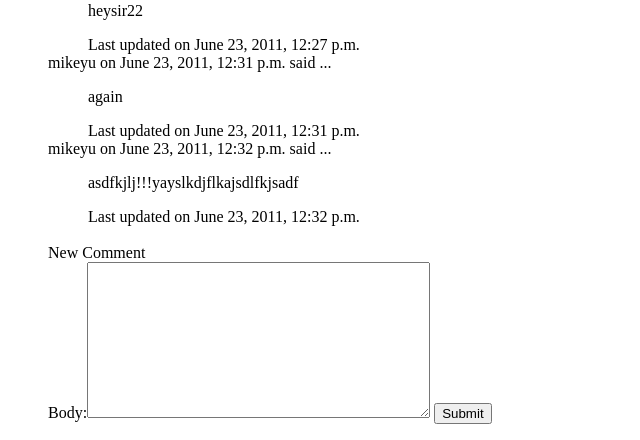
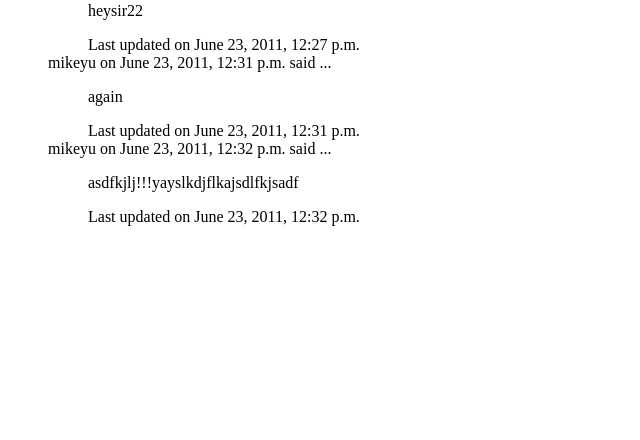
Before and after one commit to ukeitaro/Ghana-2011-lab-solutions, a Django app: template myblog/templates/blog/detail.html in a window 1280 px wide. Shown: the part 1182-1622 px from the top of the page, without its empty margins (0-640 px from the left). After the commit the page ends 1408 px from the top, so only its background shows below. Run offline with Django 3.2, Linux system fonts and the light colour scheme; the template is opened without the code that fills it: values that come from a table or form of the project are taken from there, others are empty; data comes from the database, SQL or seed files in the repository; both versions use the stored data as it was after the commit; parts of the project's set-up code (start-up, migrations or seed data) failed here and were passed over.

Commit message:
took out anonymous commenting

```diff
--- a/myblog/templates/blog/detail.html
+++ b/myblog/templates/blog/detail.html
@@ -17,10 +17,12 @@
 	 </ul>
   {% endfor %}
   <br />
-  <div>New Comment {% if request.user.is_authenticated %}from {{ request.user.username }}{% endif %}</div>
+{% if request.user.is_authenticated %}
+  <div>New Comment from {{ request.user.username }}</div>
       <form method='post' action="">
         {{ form }}
         <input type='submit' name='Submit'>
       </form>
+{% endif %}
 </ul>
 {% endblock %}
```
Also changed, not shown: myblog/blog.db.
